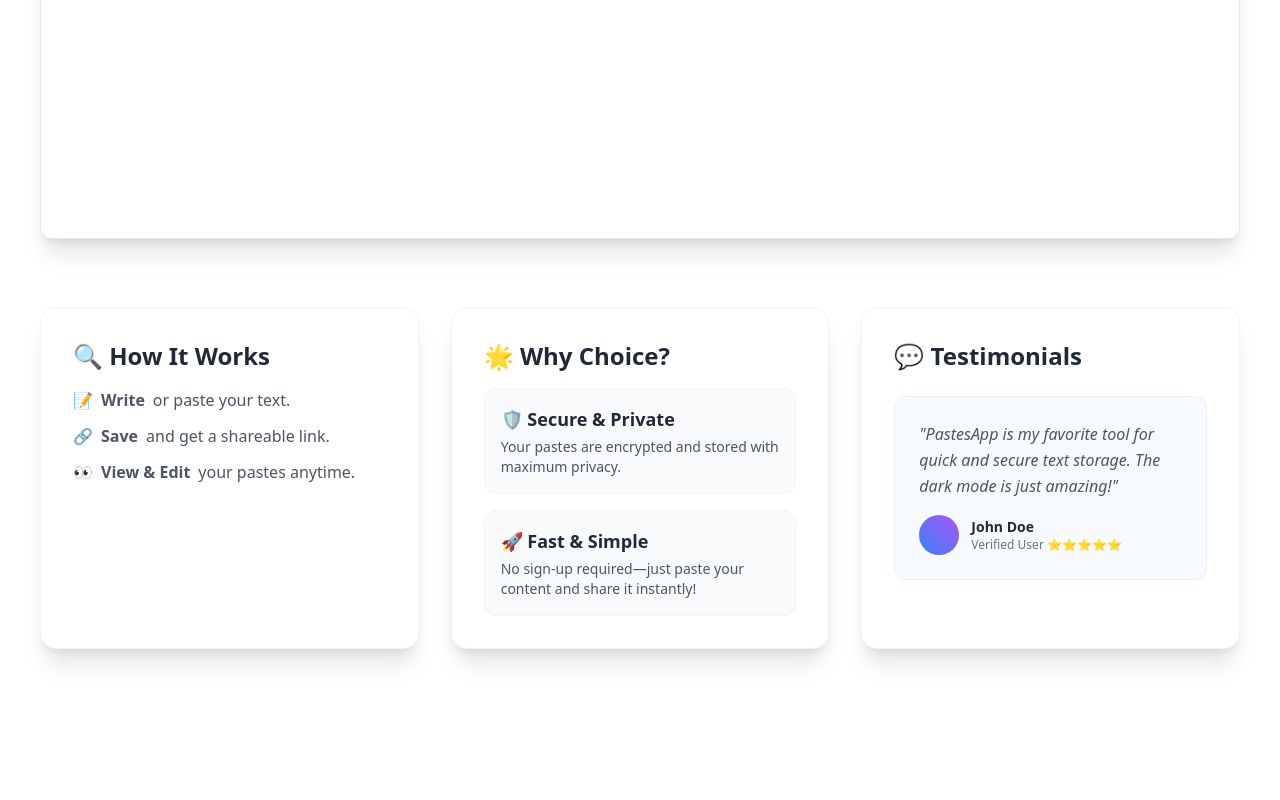
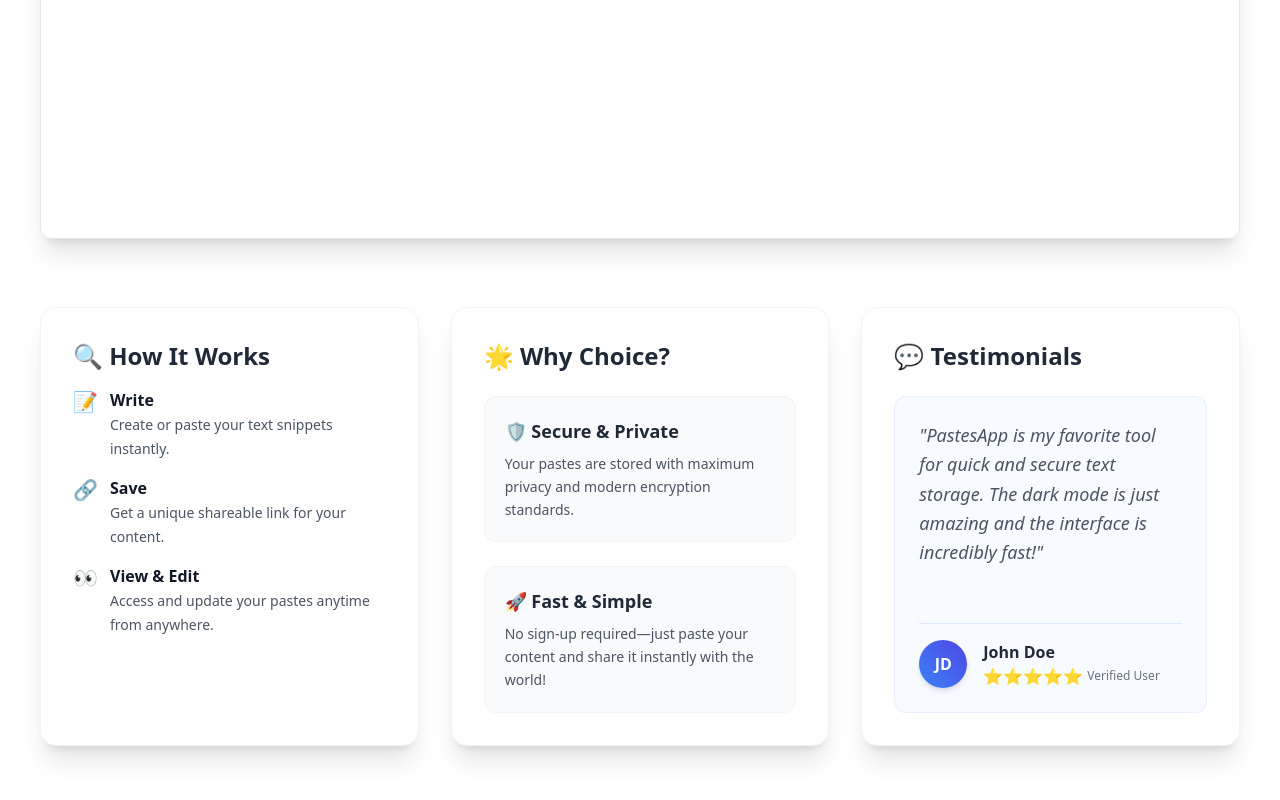
Before and after one commit to Himanshu111001/PasteApp-React, a React (Vite) app: page / in a window 1280 px wide. Shown: the part 444-1244 px from the top of the page. Before the commit the page ends 1173 px from the top, so only its background shows below. Built offline with nearby package versions, Linux system fonts and the light colour scheme.

Commit message:
style: synchronized logo with favicon and fixed static sections alignment

```diff
--- a/src/components/Navbar.jsx
+++ b/src/components/Navbar.jsx
@@ -22,9 +22,11 @@ const Navbar = () => {
     <nav className="w-full h-[70px] flex justify-center items-center p-4 bg-gray-800/90 dark:bg-black/90 backdrop-blur-md sticky top-0 z-50 border-b border-gray-700 dark:border-gray-800 transition-all duration-300">
       <div className="w-full max-w-[1200px] flex justify-between items-center px-4 lg:px-0">
         {/* Logo Section */}
-        <Link to="/" className="flex items-center gap-2 group">
-          <img src={logo} alt="Logo" className="w-10 h-10 rounded-lg group-hover:scale-110 transition-transform" />
-          <span className="text-white font-bold text-2xl hidden sm:block tracking-tight">PasteApp</span>
+        <Link to="/" className="flex items-center gap-3 group">
+          <div className="bg-white dark:bg-gray-800 p-1.5 rounded-xl shadow-sm group-hover:shadow-md transition-all">
+            <img src={logo} alt="Logo" className="w-8 h-8 object-contain group-hover:rotate-6 transition-transform" />
+          </div>
+          <span className="text-white font-bold text-2xl tracking-tighter">PasteApp</span>
         </Link>
 
         {/* Links & Actions */}
--- a/src/components/StaticSections.jsx
+++ b/src/components/StaticSections.jsx
@@ -2,62 +2,81 @@ const StaticSections = () => {
     return (
         <div className="grid grid-cols-1 md:grid-cols-2 lg:grid-cols-3 gap-8 w-full mt-12 mb-10">
             {/* 🔹 How It Works */}
-            <section className="bg-white dark:bg-gray-800 p-8 rounded-2xl shadow-xl border border-gray-100 dark:border-gray-700 transition-all duration-300 hover:scale-[1.02]">
+            <section className="flex flex-col h-full bg-white dark:bg-gray-800 p-8 rounded-2xl shadow-xl border border-gray-100 dark:border-gray-700 transition-all duration-300 hover:scale-[1.02]">
                 <h2 className="text-2xl font-bold text-gray-800 dark:text-gray-100 flex items-center gap-2">
                     🔍 How It Works
                 </h2>
-                <ul className="list-inside text-gray-600 dark:text-gray-400 mt-4 space-y-3">
-                    <li className="flex gap-2">
-                        <span>📝</span> <strong>Write</strong> or paste your text.
+                <ul className="list-inside text-gray-600 dark:text-gray-400 mt-4 space-y-4 flex-grow">
+                    <li className="flex items-start gap-3">
+                        <span className="text-xl">📝</span>
+                        <div>
+                            <strong className="block text-gray-900 dark:text-white">Write</strong>
+                            <span className="text-sm">Create or paste your text snippets instantly.</span>
+                        </div>
                     </li>
-                    <li className="flex gap-2">
-                        <span>🔗</span> <strong>Save</strong> and get a shareable link.
+                    <li className="flex items-start gap-3">
+                        <span className="text-xl">🔗</span>
+                        <div>
+                            <strong className="block text-gray-900 dark:text-white">Save</strong>
+                            <span className="text-sm">Get a unique shareable link for your content.</span>
+                        </div>
                     </li>
-                    <li className="flex gap-2">
-                        <span>👀</span> <strong>View & Edit</strong> your pastes anytime.
+                    <li className="flex items-start gap-3">
+                        <span className="text-xl">👀</span>
+                        <div>
+                            <strong className="block text-gray-900 dark:text-white">View & Edit</strong>
+                            <span className="text-sm">Access and update your pastes anytime from anywhere.</span>
+                        </div>
                     </li>
                 </ul>
             </section>
 
             {/* 🔹 Why Choose Us? */}
-            <section className="bg-white dark:bg-gray-800 p-8 rounded-2xl shadow-xl border border-gray-100 dark:border-gray-700 transition-all duration-300 hover:scale-[1.02]">
+            <section className="flex flex-col h-full bg-white dark:bg-gray-800 p-8 rounded-2xl shadow-xl border border-gray-100 dark:border-gray-700 transition-all duration-300 hover:scale-[1.02]">
                 <h2 className="text-2xl font-bold text-gray-800 dark:text-gray-100 flex items-center gap-2">
                     🌟 Why Choice?
                 </h2>
-                <div className="flex flex-col gap-4 mt-4">
-                    <div className="bg-gray-50 dark:bg-gray-700/50 p-4 rounded-xl border border-gray-100 dark:border-white/5">
+                <div className="flex flex-col gap-6 mt-6 flex-grow">
+                    <div className="bg-gray-50 dark:bg-gray-700/50 p-5 rounded-xl border border-gray-100 dark:border-white/5 h-full">
                         <h3 className="font-bold text-lg text-gray-800 dark:text-gray-100 flex items-center gap-2">
                             🛡️ Secure & Private
                         </h3>
-                        <p className="text-sm text-gray-600 dark:text-gray-400 mt-1">
-                            Your pastes are encrypted and stored with maximum privacy.
+                        <p className="text-sm text-gray-600 dark:text-gray-400 mt-2 leading-relaxed">
+                            Your pastes are stored with maximum privacy and modern encryption standards.
                         </p>
                     </div>
-                    <div className="bg-gray-50 dark:bg-gray-700/50 p-4 rounded-xl border border-gray-100 dark:border-white/5">
+                    <div className="bg-gray-50 dark:bg-gray-700/50 p-5 rounded-xl border border-gray-100 dark:border-white/5 h-full">
                         <h3 className="font-bold text-lg text-gray-800 dark:text-gray-100 flex items-center gap-2">
                             🚀 Fast & Simple
                         </h3>
-                        <p className="text-sm text-gray-600 dark:text-gray-400 mt-1">
-                            No sign-up required—just paste your content and share it instantly!
+                        <p className="text-sm text-gray-600 dark:text-gray-400 mt-2 leading-relaxed">
+                            No sign-up required—just paste your content and share it instantly with the world!
                         </p>
                     </div>
                 </div>
             </section>
 
             {/* 🔹 Testimonials */}
-            <section className="bg-white dark:bg-gray-800 p-8 rounded-2xl shadow-xl border border-gray-100 dark:border-gray-700 transition-all duration-300 hover:scale-[1.02] md:col-span-2 lg:col-span-1">
+            <section className="flex flex-col h-full bg-white dark:bg-gray-800 p-8 rounded-2xl shadow-xl border border-gray-100 dark:border-gray-700 transition-all duration-300 hover:scale-[1.02] md:col-span-2 lg:col-span-1">
                 <h2 className="text-2xl font-bold text-gray-800 dark:text-gray-100 flex items-center gap-2">
                     💬 Testimonials
                 </h2>
-                <div className="mt-6 p-6 bg-blue-50/50 dark:bg-blue-900/10 rounded-xl border border-blue-100/50 dark:border-blue-500/10 relative">
-                    <p className="text-gray-600 dark:text-gray-300 italic leading-relaxed">
-                        "PastesApp is my favorite tool for quick and secure text storage. The dark mode is just amazing!"
-                    </p>
-                    <div className="mt-4 flex items-center gap-3">
-                        <div className="w-10 h-10 rounded-full bg-gradient-to-tr from-blue-500 to-purple-500" />
-                        <div>
-                            <p className="font-bold text-gray-800 dark:text-gray-100 text-sm">John Doe</p>
-                            <p className="text-gray-500 dark:text-gray-500 text-xs">Verified User ⭐⭐⭐⭐⭐</p>
+                <div className="mt-6 flex-grow">
+                    <div className="h-full p-6 bg-blue-50/50 dark:bg-blue-900/10 rounded-xl border border-blue-100/50 dark:border-blue-500/10 relative flex flex-col justify-between">
+                        <p className="text-gray-600 dark:text-gray-300 italic leading-relaxed text-lg">
+                            "PastesApp is my favorite tool for quick and secure text storage. The dark mode is just amazing and the interface is incredibly fast!"
+                        </p>
+                        <div className="mt-8 flex items-center gap-4 border-t border-blue-100 dark:border-blue-800/50 pt-4">
+                            <div className="w-12 h-12 rounded-full bg-gradient-to-tr from-blue-500 to-indigo-600 shadow-md flex items-center justify-center text-white font-bold">
+                                JD
+                            </div>
+                            <div>
+                                <p className="font-bold text-gray-800 dark:text-gray-100">John Doe</p>
+                                <div className="flex items-center gap-1">
+                                    <span className="text-yellow-500">⭐⭐⭐⭐⭐</span>
+                                    <p className="text-gray-500 dark:text-gray-500 text-xs">Verified User</p>
+                                </div>
+                            </div>
                         </div>
                     </div>
                 </div>
```
Also changed, not shown: src/assets/logo.png.
